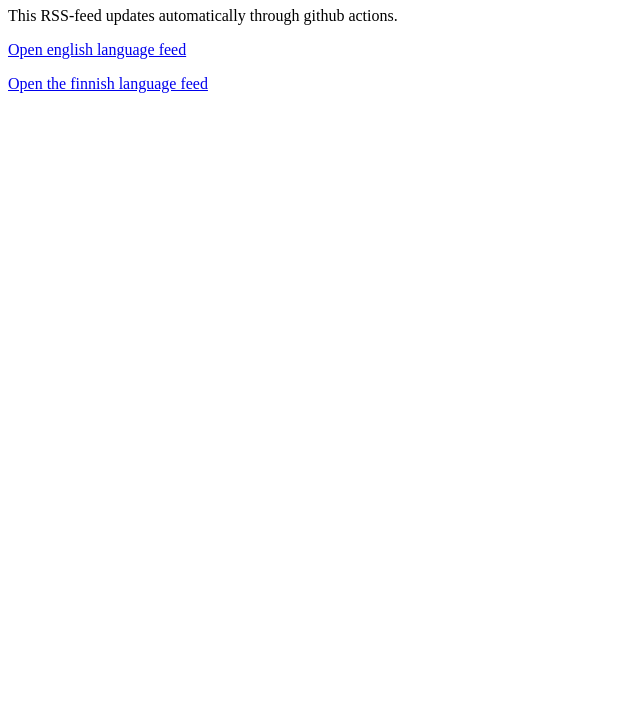
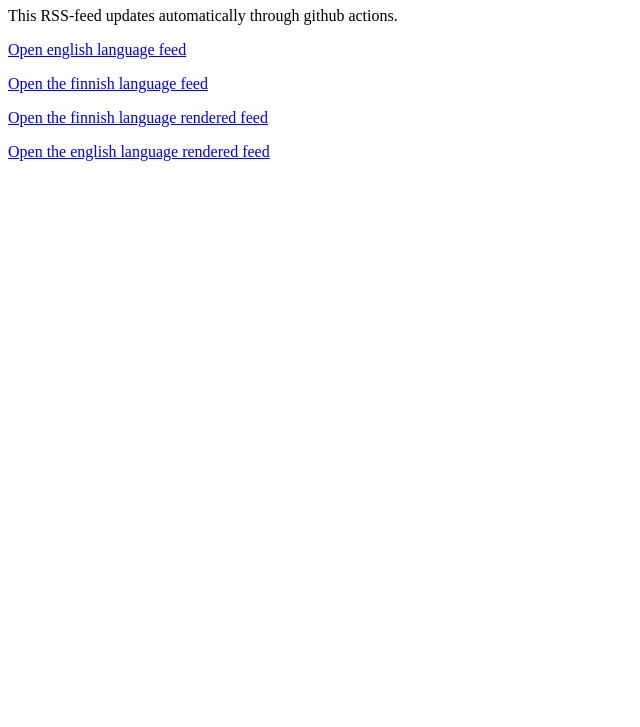
Before and after one commit to rob-mwrig/inderes-feed, a plain HTML site: page index.html in a window 1280 px wide. Shown: the part 73-800 px from the top of the page, without its empty margins (0-640 px from the left). Drawn offline with Linux system fonts and the light colour scheme.

Commit message:
add links to rendered feeds

```diff
--- a/index.html
+++ b/index.html
@@ -9,5 +9,7 @@
 <p>This RSS-feed updates automatically through github actions.</p>
 <p><a href="feed-en.xml">Open english language feed</a></p>
 <p><a href="feed-fi.xml">Open the finnish language feed</a></p>
+<p><a href="fi.html">Open the finnish language rendered feed</a></p>
+<p><a href="en.html">Open the english language rendered feed</a></p>
 </body>
 </html>
```
